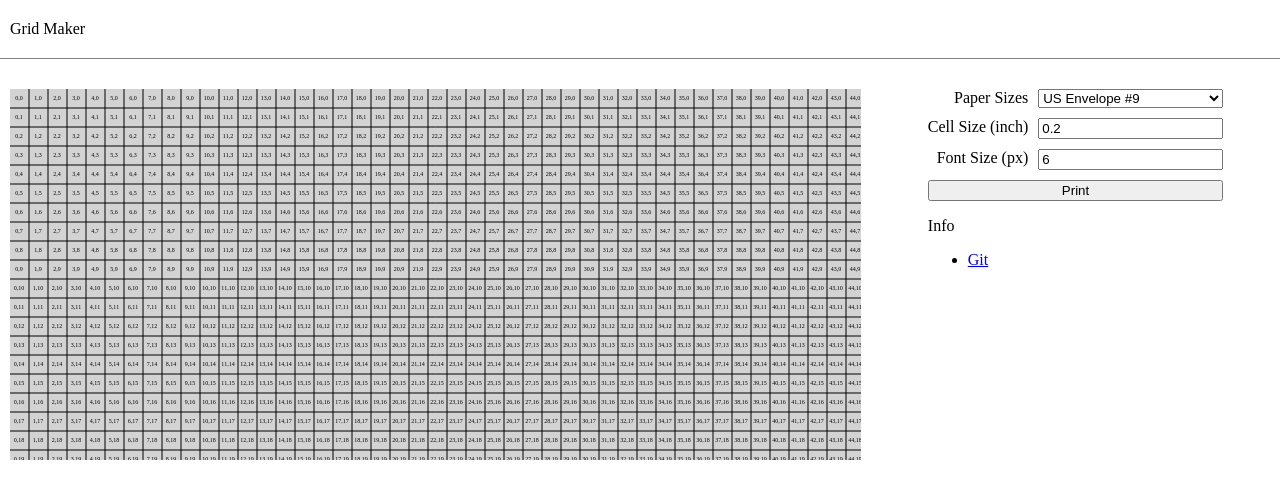
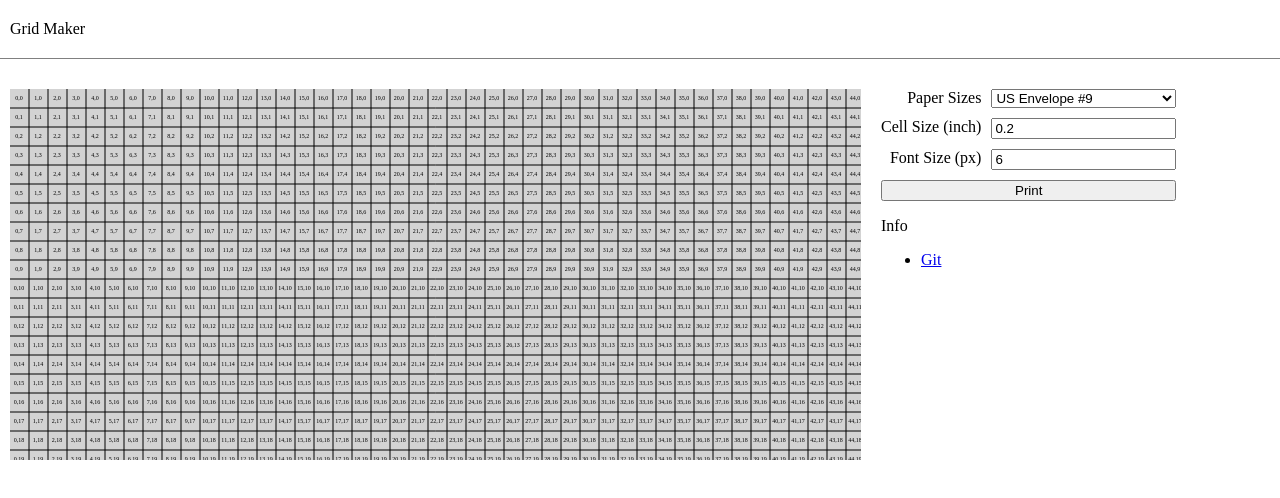
Before and after one commit to zehuac2/grid-maker, a React (Vite) app in the folder web/: page / in a window 1280 px wide. Shown: the top 498 px of the page. Built offline with nearby package versions, Linux system fonts and the light colour scheme.

Commit message:
[feat] Move configuration to grid

```diff
--- a/web/src/App.module.scss
+++ b/web/src/App.module.scss
@@ -51,7 +51,7 @@
 
 .App_content_grid {
   @media not print {
-    flex: auto 1 1;
+    flex: 0 1 auto;
     padding: 10px;
     // max-width: 1000px;
     overflow: auto;
```
